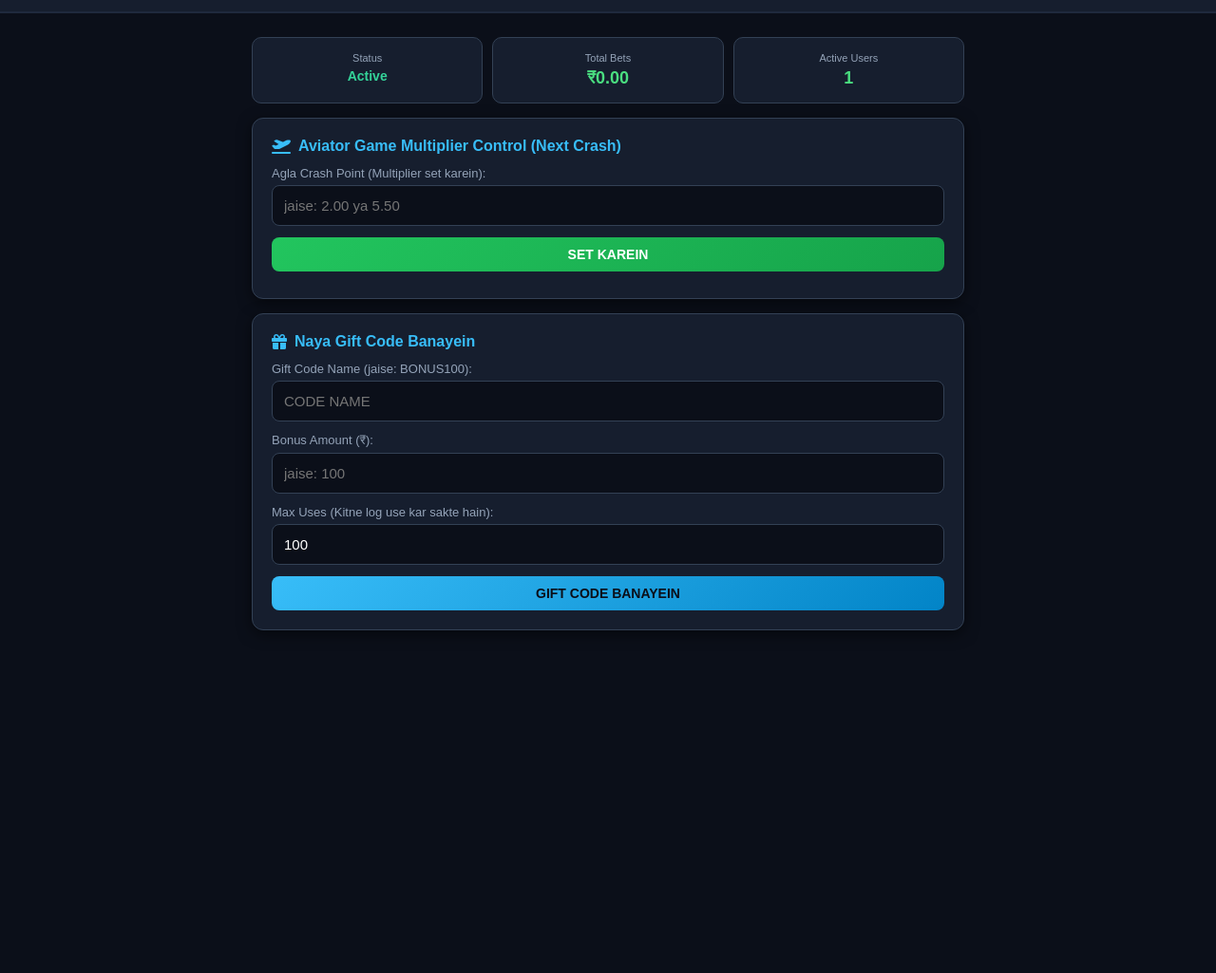
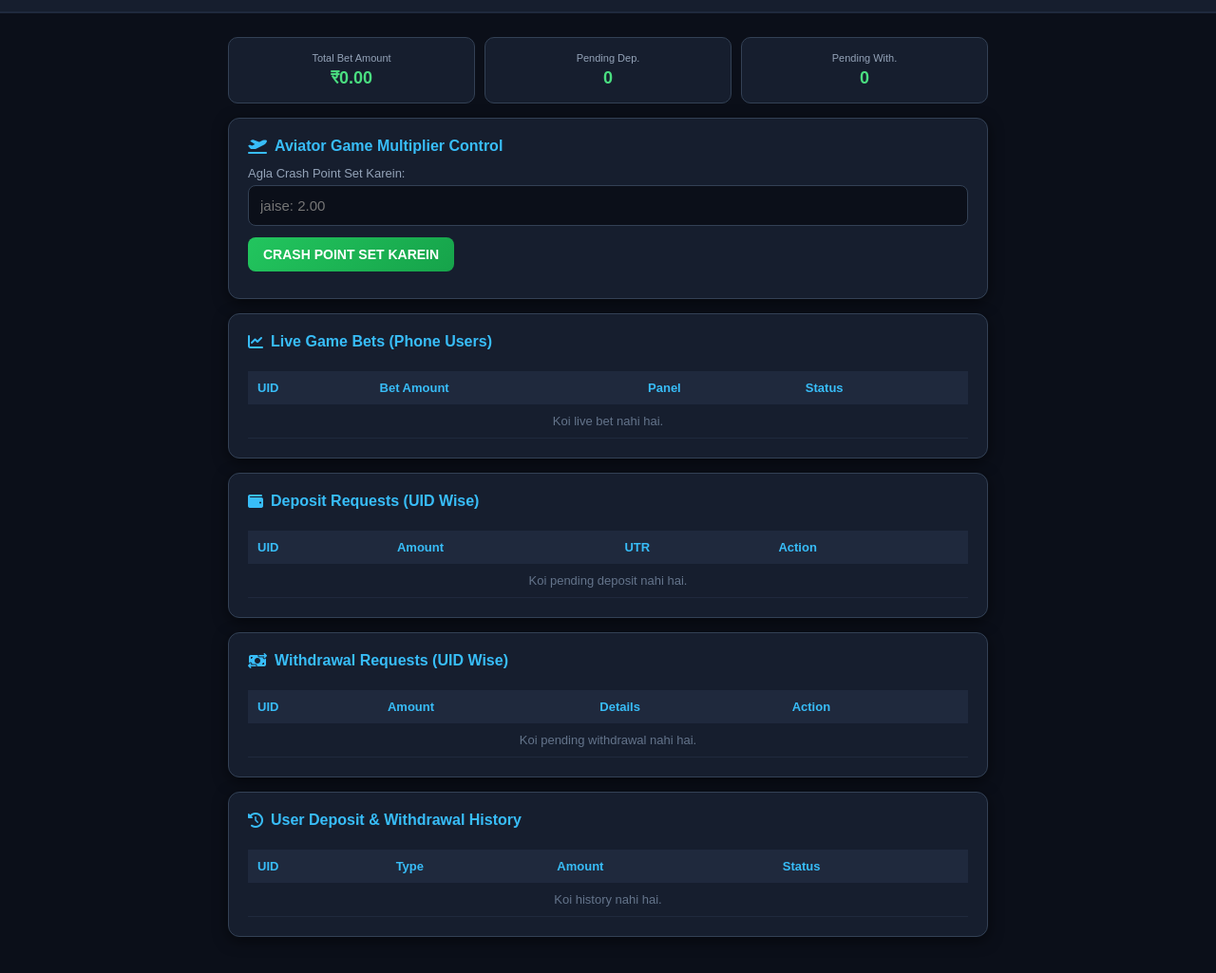
Before and after one commit to Surendragadli/skynova-game, a website: page admin.html in a window 1280 px wide. Shown: the part 39-1064 px from the top of the page at 95% size. Before the commit the page ends 800 px from the top, so only its background shows below. Drawn offline with Linux system fonts and the light colour scheme.

Commit message:
Add files via upload

```diff
--- a/admin.html
+++ b/admin.html
@@ -12,7 +12,7 @@
         .brand { font-size: 18px; font-weight: bold; color: #38bdf8; }
         .home-link { color: #f59e0b; text-decoration: none; font-size: 14px; font-weight: bold; }
 
-        .container { max-width: 750px; margin: 15px auto; padding: 10px; }
+        .container { max-width: 800px; margin: 15px auto; padding: 10px; }
         .card { background-color: #161e2e; border: 1px solid #334155; border-radius: 12px; padding: 20px; margin-bottom: 15px; box-shadow: 0 4px 15px rgba(0,0,0,0.5); }
         .card-title { font-size: 16px; font-weight: bold; color: #38bdf8; margin-bottom: 12px; display: flex; align-items: center; gap: 8px; }
 
@@ -21,12 +21,18 @@
         .form-control { width: 100%; background-color: #0b0f19; border: 1px solid #334155; border-radius: 8px; color: #fff; padding: 12px; font-size: 15px; outline: none; box-sizing: border-box; }
         .form-control:focus { border-color: #38bdf8; }
 
-        .btn { background: linear-gradient(135deg, #38bdf8, #0284c7); color: #0b0f19; border: none; padding: 10px 16px; border-radius: 8px; font-weight: bold; font-size: 14px; cursor: pointer; text-transform: uppercase; width: 100%; }
+        .btn { background: linear-gradient(135deg, #38bdf8, #0284c7); color: #0b0f19; border: none; padding: 10px 16px; border-radius: 8px; font-weight: bold; font-size: 14px; cursor: pointer; text-transform: uppercase; }
         .btn-success { background: linear-gradient(135deg, #22c55e, #16a34a); color: #fff; }
+        .btn-danger { background: linear-gradient(135deg, #ef4444, #dc2626); color: #fff; }
 
         .stats-grid { display: grid; grid-template-columns: repeat(3, 1fr); gap: 10px; margin-bottom: 15px; }
         .stat-box { background-color: #161e2e; border: 1px solid #334155; border-radius: 10px; padding: 15px; text-align: center; }
         .stat-val { font-size: 18px; font-weight: bold; color: #4ade80; margin-top: 5px; }
+
+        .req-table { width: 100%; border-collapse: collapse; margin-top: 10px; font-size: 13px; }
+        .req-table th { background-color: #1f293d; color: #38bdf8; padding: 10px; text-align: left; }
+        .req-table td { padding: 10px; border-bottom: 1px solid #1f293d; color: #cbd5e1; }
+        .action-btns { display: flex; gap: 5px; }
     </style>
 </head>
 <body>
@@ -39,99 +45,198 @@
 <div class="container">
     <div class="stats-grid">
         <div class="stat-box">
-            <div style="font-size: 11px; color: #94a3b8;">Status</div>
-            <div class="stat-val" style="font-size: 14px; color: #34d399;">Active</div>
-        </div>
-        <div class="stat-box">
-            <div style="font-size: 11px; color: #94a3b8;">Total Bets</div>
+            <div style="font-size: 11px; color: #94a3b8;">Total Bet Amount</div>
             <div class="stat-val" id="totalLiveBetAmount">₹0.00</div>
         </div>
         <div class="stat-box">
-            <div style="font-size: 11px; color: #94a3b8;">Active Users</div>
-            <div class="stat-val">1</div>
+            <div style="font-size: 11px; color: #94a3b8;">Pending Dep.</div>
+            <div class="stat-val" id="pendingDepCount">0</div>
+        </div>
+        <div class="stat-box">
+            <div style="font-size: 11px; color: #94a3b8;">Pending With.</div>
+            <div class="stat-val" id="pendingWithCount">0</div>
         </div>
     </div>
 
-    <!-- Aviator Crash Point Control -->
+    <!-- Crash Point Control -->
     <div class="card">
-        <div class="card-title"><i class="fa-solid fa-plane-departure"></i> Aviator Game Multiplier Control (Next Crash)</div>
+        <div class="card-title"><i class="fa-solid fa-plane-departure"></i> Aviator Game Multiplier Control</div>
         <div class="form-group">
-            <label>Agla Crash Point (Multiplier set karein):</label>
-            <input type="number" step="0.01" id="crashInput" class="form-control" placeholder="jaise: 2.00 ya 5.50">
+            <label>Agla Crash Point Set Karein:</label>
+            <input type="number" step="0.01" id="crashInput" class="form-control" placeholder="jaise: 2.00">
         </div>
-        <button class="btn btn-success" onclick="setCrashPoint()">Set Karein</button>
+        <button class="btn btn-success" onclick="setCrashPoint()">Crash Point Set Karein</button>
         <div id="crashStatusMsg" style="font-size: 12px; color: #4ade80; margin-top: 8px; font-weight: bold;"></div>
     </div>
 
-    <!-- Naya Gift Code Banayein -->
+    <!-- Live Bets -->
     <div class="card">
-        <div class="card-title"><i class="fa-solid fa-gift"></i> Naya Gift Code Banayein</div>
-        <div class="form-group">
-            <label>Gift Code Name (jaise: BONUS100):</label>
-            <input type="text" id="giftCodeInput" class="form-control" placeholder="CODE NAME">
+        <div class="card-title"><i class="fa-solid fa-chart-line"></i> Live Game Bets (Phone Users)</div>
+        <div style="overflow-x: auto;">
+            <table class="req-table">
+                <thead>
+                    <tr>
+                        <th>UID</th>
+                        <th>Bet Amount</th>
+                        <th>Panel</th>
+                        <th>Status</th>
+                    </tr>
+                </thead>
+                <tbody id="liveBetsTableBody">
+                    <tr><td colspan="4" style="text-align: center; color: #64748b;">Koi live bet nahi hai.</td></tr>
+                </tbody>
+            </table>
         </div>
-        <div class="form-group">
-            <label>Bonus Amount (₹):</label>
-            <input type="number" id="giftAmountInput" class="form-control" placeholder="jaise: 100">
+    </div>
+
+    <!-- Deposit Requests -->
+    <div class="card">
+        <div class="card-title"><i class="fa-solid fa-wallet"></i> Deposit Requests (UID Wise)</div>
+        <div style="overflow-x: auto;">
+            <table class="req-table">
+                <thead>
+                    <tr>
+                        <th>UID</th>
+                        <th>Amount</th>
+                        <th>UTR</th>
+                        <th>Action</th>
+                    </tr>
+                </thead>
+                <tbody id="depositTableBody">
+                    <tr><td colspan="4" style="text-align: center; color: #64748b;">Koi pending deposit nahi hai.</td></tr>
+                </tbody>
+            </table>
         </div>
-        <div class="form-group">
-            <label>Max Uses (Kitne log use kar sakte hain):</label>
-            <input type="number" id="giftMaxUsesInput" class="form-control" value="100">
+    </div>
+
+    <!-- Withdrawal Requests -->
+    <div class="card">
+        <div class="card-title"><i class="fa-solid fa-money-bill-transfer"></i> Withdrawal Requests (UID Wise)</div>
+        <div style="overflow-x: auto;">
+            <table class="req-table">
+                <thead>
+                    <tr>
+                        <th>UID</th>
+                        <th>Amount</th>
+                        <th>Details</th>
+                        <th>Action</th>
+                    </tr>
+                </thead>
+                <tbody id="withdrawalTableBody">
+                    <tr><td colspan="4" style="text-align: center; color: #64748b;">Koi pending withdrawal nahi hai.</td></tr>
+                </tbody>
+            </table>
         </div>
-        <button class="btn" onclick="createGiftCode()">Gift Code Banayein</button>
+    </div>
+
+    <!-- History -->
+    <div class="card">
+        <div class="card-title"><i class="fa-solid fa-history"></i> User Deposit & Withdrawal History</div>
+        <div style="overflow-x: auto;">
+            <table class="req-table">
+                <thead>
+                    <tr>
+                        <th>UID</th>
+                        <th>Type</th>
+                        <th>Amount</th>
+                        <th>Status</th>
+                    </tr>
+                </thead>
+                <tbody id="historyTableBody">
+                    <tr><td colspan="4" style="text-align: center; color: #64748b;">Koi history nahi hai.</td></tr>
+                </tbody>
+            </table>
+        </div>
     </div>
 </div>
 
 <script>
     window.addEventListener('DOMContentLoaded', () => {
-        let savedCrash = localStorage.getItem('skynova_admin_crash') || localStorage.getItem('aviator_override_crash');
+        let savedCrash = localStorage.getItem('aviator_override_crash');
         if(savedCrash) {
             document.getElementById('crashInput').value = savedCrash;
-            document.getElementById('crashStatusMsg').innerText = `Current Override: ${savedCrash}x par crash hoga`;
+            document.getElementById('crashStatusMsg').innerText = `Active Override: ${savedCrash}x`;
         }
+        loadAdminData();
+        setInterval(loadAdminData, 2000); // Har 2 second me auto refresh
     });
 
     function setCrashPoint() {
         let val = document.getElementById('crashInput').value;
         if(!val || isNaN(val) || parseFloat(val) < 1.00) {
-            alert("Kripya valid multiplier dalein (1.00 ya zyada)!");
+            alert("Valid multiplier dalein!");
             return;
         }
         let numVal = parseFloat(val).toFixed(2);
-
-        // Dono keys me save karein taaki game engine ko turant mil jaye
+        localStorage.setItem('aviator_override_crash', numVal);
         localStorage.setItem('skynova_admin_crash', numVal);
-        localStorage.setItem('aviator_override_crash', numVal);
-
-        document.getElementById('crashStatusMsg').innerText = `Successfully Set! Next crash at ${numVal}x`;
-        alert(`Crash point successfully ${numVal}x set kar diya gaya hai! Ab game usi par crash hoga.`);
+        document.getElementById('crashStatusMsg').innerText = `Successfully Set: ${numVal}x`;
+        alert(`Crash point ${numVal}x set ho gaya hai! Ab phone par game me yahi apply hoga.`);
     }
 
-    function createGiftCode() {
-        let code = document.getElementById('giftCodeInput').value.trim().toUpperCase();
-        let amount = parseFloat(document.getElementById('giftAmountInput').value);
-        let maxUses = parseInt(document.getElementById('giftMaxUsesInput').value);
+    function loadAdminData() {
+        // Live Bets
+        let liveBets = JSON.parse(localStorage.getItem('skynova_live_bets') || '[]');
+        let totalAmt = 0;
+        let betsHtml = '';
+        if(liveBets.length === 0) {
+            betsHtml = `<tr><td colspan="4" style="text-align: center; color: #64748b;">Koi live bet nahi hai.</td></tr>`;
+        } else {
+            liveBets.forEach(b => {
+                totalAmt += parseFloat(b.amount || 0);
+                betsHtml += `<tr><td><b>${b.uid}</b></td><td style="color:#38bdf8;">₹${b.amount}</td><td>Panel ${b.panel}</td><td style="color:#fbbf24;">Active</td></tr>`;
+            });
+        }
+        document.getElementById('liveBetsTableBody').innerHTML = betsHtml;
+        document.getElementById('totalLiveBetAmount').innerText = `₹${totalAmt.toFixed(2)}`;
 
-        if(!code || isNaN(amount) || amount <= 0 || isNaN(maxUses) || maxUses <= 0) {
-            alert("Kripya sabhi fields sahi se bharein!");
-            return;
+        // Deposits
+        let deposits = JSON.parse(localStorage.getItem('skynova_deposit_requests') || '[]');
+        let pendingDeps = deposits.filter(d => d.status === 'Pending');
+        document.getElementById('pendingDepCount').innerText = pendingDeps.length;
+        let depHtml = pendingDeps.length === 0 ? `<tr><td colspan="4" style="text-align:center; color:#64748b;">Koi pending deposit nahi hai.</td></tr>` :
+            pendingDeps.map(item => `<tr><td><b>${item.uid}</b></td><td style="color:#4ade80;">₹${item.amount}</td><td>${item.utr || 'N/A'}</td><td><button class="btn btn-success" style="padding:4px 8px; font-size:11px;" onclick="approveDep(${item.id})">Approve</button></td></tr>`).join('');
+        document.getElementById('depositTableBody').innerHTML = depHtml;
+
+        // Withdrawals
+        let withdrawals = JSON.parse(localStorage.getItem('skynova_withdraw_requests') || '[]');
+        let pendingWiths = withdrawals.filter(w => w.status === 'Pending');
+        document.getElementById('pendingWithCount').innerText = pendingWiths.length;
+        let withHtml = pendingWiths.length === 0 ? `<tr><td colspan="4" style="text-align:center; color:#64748b;">Koi pending withdrawal nahi hai.</td></tr>` :
+            pendingWiths.map(item => `<tr><td><b>${item.uid}</b></td><td style="color:#ef4444;">₹${item.amount}</td><td>${item.details || 'UPI'}</td><td><button class="btn btn-success" style="padding:4px 8px; font-size:11px;" onclick="approveWith(${item.id})">Approve</button></td></tr>`).join('');
+        document.getElementById('withdrawalTableBody').innerHTML = withHtml;
+
+        // History
+        let allHist = [];
+        deposits.forEach(d => allHist.push({uid: d.uid, type: 'Deposit', amount: d.amount, status: d.status, time: d.id}));
+        withdrawals.forEach(w => allHist.push({uid: w.uid, type: 'Withdrawal', amount: w.amount, status: w.status, time: w.id}));
+        allHist.sort((a,b) => b.time - a.time);
+
+        let histHtml = allHist.length === 0 ? `<tr><td colspan="4" style="text-align:center; color:#64748b;">Koi history nahi hai.</td></tr>` :
+            allHist.map(h => `<tr><td><b>${h.uid}</b></td><td style="color:${h.type==='Deposit'?'#4ade80':'#ef4444'}">${h.type}</td><td>₹${h.amount}</td><td>${h.status}</td></tr>`).join('');
+        document.getElementById('historyTableBody').innerHTML = histHtml;
+    }
+
+    function approveDep(id) {
+        let deps = JSON.parse(localStorage.getItem('skynova_deposit_requests') || '[]');
+        let req = deps.find(d => d.id === id);
+        if(req) {
+            req.status = 'Approved';
+            localStorage.setItem('skynova_deposit_requests', JSON.stringify(deps));
+            alert("Deposit Approved!");
+            loadAdminData();
         }
+    }
 
-        // Existing codes load karein
-        let giftDb = JSON.parse(localStorage.getItem('skynova_gift_codes') || '{}');
-
-        giftDb[code] = {
-            amount: amount,
-            maxUses: maxUses,
-            usedCount: 0,
-            claimedUsers: []
-        };
-
-        localStorage.setItem('skynova_gift_codes', JSON.stringify(giftDb));
-
-        document.getElementById('giftCodeInput').value = '';
-        document.getElementById('giftAmountInput').value = '';
-        alert(`Gift Code '${code}' (₹${amount}) successfully ban gaya hai! Ab user account me jaakar ise claim kar sakte hain.`);
+    function approveWith(id) {
+        let withs = JSON.parse(localStorage.getItem('skynova_withdraw_requests') || '[]');
+        let req = withs.find(w => w.id === id);
+        if(req) {
+            req.status = 'Approved';
+            localStorage.setItem('skynova_withdraw_requests', JSON.stringify(withs));
+            alert("Withdrawal Approved!");
+            loadAdminData();
+        }
     }
 </script>
 </body>
```
